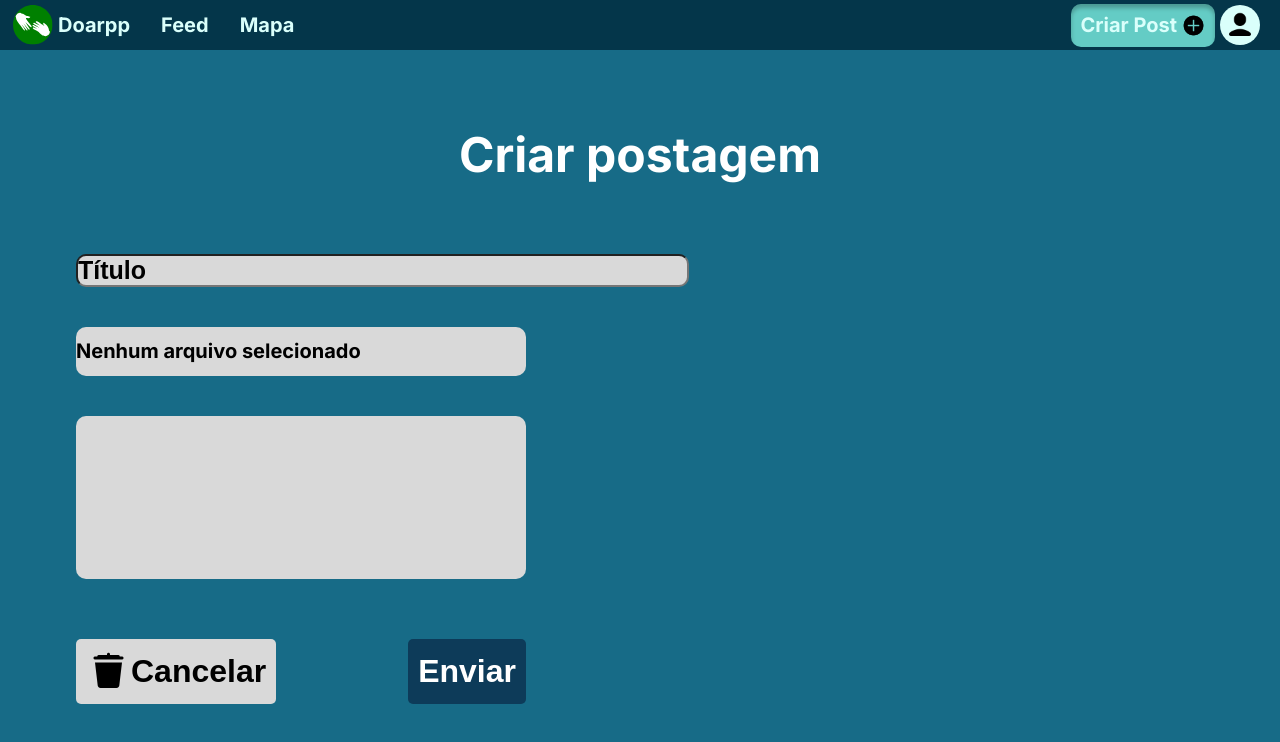
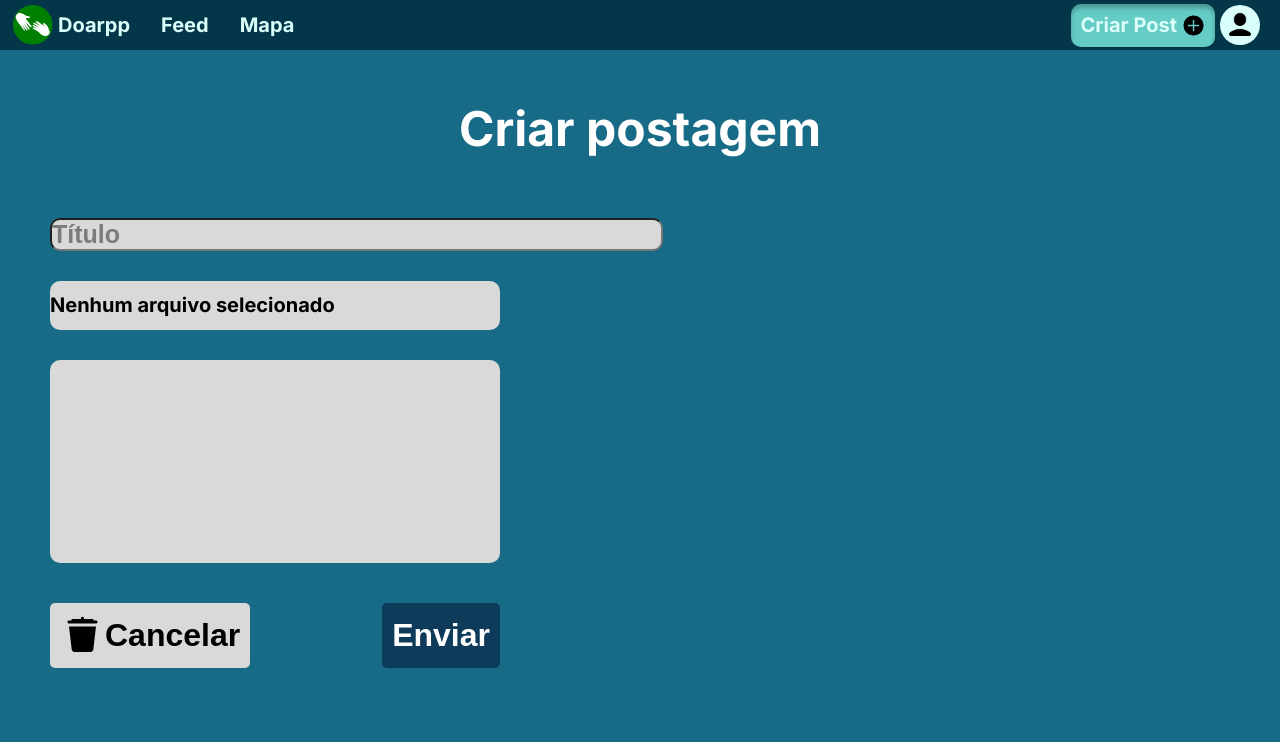
Before and after one commit to IFPB-Projetos/doarpp-front, a React (Vite) app: page /criarpost in a window 1280 px wide. Shown: the top 742 px of the page. Built offline with nearby package versions, Linux system fonts and the light colour scheme.

Commit message:
atualizando  dados

```diff
--- a/src/App.css
+++ b/src/App.css
@@ -9,12 +9,13 @@
 
 html, body {
   height: 100%;
+  background-color: var(--dark-blue-green);
 }
 
 #root {
   background-color: var(--dark-blue-green);
   width: 100%;
-  height: 100%;
-  min-height: 100vh;
+  height: 100% !important;
+  min-height: 100%;
   font-family: "Inter";
 }
--- a/src/screens/FormPost/FormPost.tsx
+++ b/src/screens/FormPost/FormPost.tsx
@@ -36,33 +36,33 @@ export default function FormPost() {
       </div>
 
       <div className="formCriarPost">
-        <form action="/" method="post">
-          <input type="text" name="titulo" placeholder="Título" />
+        <form action="http://localhost:8080/posts" method="post">
+          <input type="text" name="title" placeholder="Título" />
 
           <div className="customFileUpload">
             <input
               type="file"
               id="imagem"
-              name="imagem"
+              name="imageUpload"
               accept="image/*"
               onChange={displayFileName}
             />
             <label htmlFor="imagem" className="fileNameLabel">
               {imageSrc ? (
-                <img src={imageSrc} alt="Imagem selecionada" style={{ width: "100%", height: "100%", borderRadius: "10px" }} />
+                <img src={imageSrc} alt="Imagem selecionada" style={{ width: "100%", height: "100%", borderRadius: "10px", objectFit:"cover" }} />
               ) : (
                 fileName ? fileName : "Escolha um arquivo"
               )}
             </label>
           </div>
-          <textarea name="comentario" cols={30} rows={20}></textarea>
+          <textarea name="content" cols={30} rows={20}></textarea>
 
           <div className="botoesForm">
             <button type="button" onClick={handleCancel}>
               <img src={lixeira} alt="Lixeira" />
               Cancelar
             </button>
-            <button type="button" onClick={handleEnviar}>
+            <button type="submit" onClick={handleEnviar}>
               Enviar
             </button>
           </div>
--- a/src/screens/FormPost/styles.css
+++ b/src/screens/FormPost/styles.css
@@ -1,10 +1,10 @@
 .telaForm{
 
-    margin: 76px;
+    margin: 50px;
     display: flex;
     flex-direction: column;
-    gap: 70px;
-    font-family: Inter;
+    gap: 60px;
+    font-family: "Inter";
 
 }
 
@@ -27,7 +27,7 @@
     display: flex;
     flex-direction: column;
     height: 100%;
-    gap: 40px;
+    gap: 30px;
 }
 
 .formCriarPost form input[type="text"] {
@@ -44,7 +44,7 @@
 }
 
 .formCriarPost form input[type="text"]::placeholder{
-    color: #000000;
+    color: #0000006e;
 }
 
 .formCriarPost form .customFileUpload input[type="file"] {
@@ -72,15 +72,9 @@
     display: inline-block;
 }
 
-#fileName {
-    margin-left: 10px;
-    font-size: 16px;
-    text-align: center;
-    visibility: hidden;
-}
-
 .formCriarPost form textarea{
 
+    min-height: 200px;
     border-radius: 10px;
     background-color: #D9D9D9;
     font-weight: 700;
@@ -93,8 +87,7 @@
 .botoesForm {
     display: flex;
     justify-content: space-between;
-    margin-top: 20px;
-
+    margin-top: 10px;
 }
 
 .botoesForm button:nth-child(1){
```
